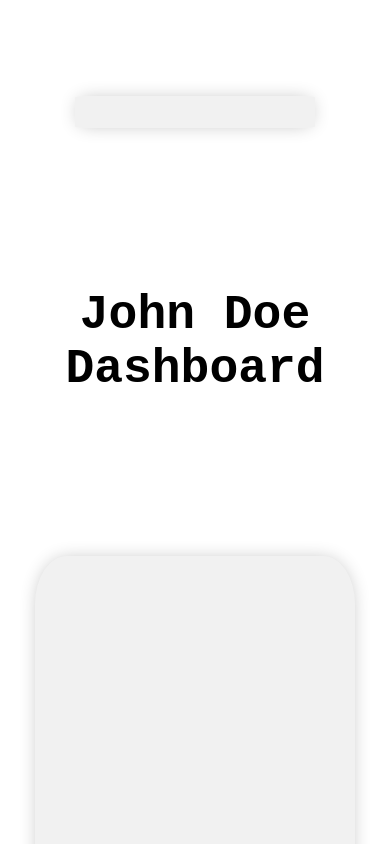
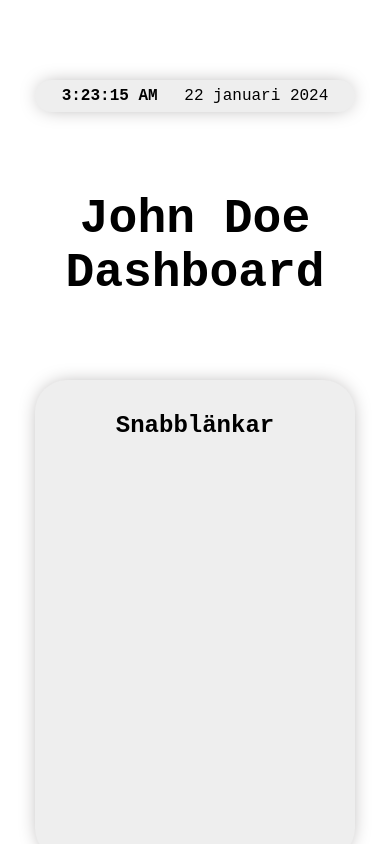
Before and after one commit to Simon-jmk/Dashboard-FJS23, a website built with Vite: page Vite - Dashboard/index.html in a window 390 px wide. Shown: the top 844 px of the page. Built offline with nearby package versions, Linux system fonts and the light colour scheme.

Commit message:
Styling med fungerande responsivitet + clocka med datum

```diff
--- a/Vite - Dashboard/index.html
+++ b/Vite - Dashboard/index.html
@@ -4,26 +4,44 @@
     <meta charset="UTF-8" />
     <meta name="viewport" content="width=device-width, initial-scale=1.0" />
     <title>Dashboard</title>
-    <link rel="stylesheet" href="style.css">
+    <link rel="stylesheet" href="style.css" />
+    <script type="module" src="main"></script>
   </head>
   <body>
     <main>
       <div class="container">
         <div class="time">
-            <div class="clock"></div>
+          <div class="clock">
+            <h3 class="center text" id="time"></h3>
+            <h4 class="center text" id="date"></h4>
           </div>
-          <div class="titel">
+        </div>
+        <div class="title">
           <h1 class="title-text">John Doe Dashboard</h1>
         </div>
         <div class="card-wrapper">
-              <div class="card link"></div>
-              <div class="card weather"></div>
-              <div class="card random"></div>
-              <div class="card note"></div>
+          <div class="card-divider">
+            <div class="card link">
+              <h2 class="text">Snabblänkar</h2>
+            </div>
+            <div class="card weather">
+              <h2 class="text">Dagens väder</h2>
+            </div>
+          </div>
+          <div class="card-divider">
+            <div class="card random">
+              <h2 class="text">Random</h2>
+            </div>
+            <div class="card note">
+              <h2 class="text">Anteckningar</h2>
+            </div>
+          </div>
         </div>
         <footer>
           <div class="background">
-              <div class="bg-button"></div>
+            <div class="bg-button">
+              <h3 class="center text">[o] Slumpa ny bakgrund</h3>
+            </div>
           </div>
         </footer>
       </div>
--- a/Vite - Dashboard/main.js
+++ b/Vite - Dashboard/main.js
@@ -0,0 +1,13 @@
+import axios from "axios";
+
+let time = document.getElementById("time");
+
+setInterval(() =>{
+    let currentTime = new Date();
+    time.innerHTML = currentTime.toLocaleTimeString();
+},1000)
+
+let date = document.getElementById("date");
+
+let dateFormat = { month: 'long', year: 'numeric', day: 'numeric' };
+date.innerHTML = new Date().toLocaleDateString('sv-SE', dateFormat);
--- a/Vite - Dashboard/style.css
+++ b/Vite - Dashboard/style.css
@@ -1,3 +1,8 @@
+:root {
+    --shadow: 0 0 20px -5px rgb(159, 156, 156);
+    --object-color: rgb(238, 238, 238);
+}
+
 *,
 *::before,
 *::after {
@@ -16,39 +21,77 @@
     row-gap: 5rem;
 
 }
+h2 {
+    text-align: center;
+}
 .time {
     grid-area: time;
     align-self: start;
     justify-self: center;
-    margin-top: 1rem;
+}
+.center {
+    display: flex;
+    align-items: center;
+}
+.clock {
+    display: flex;
+    justify-content: space-between;
+    width: 20rem;
+    height: 2rem;
+    border-radius: 1rem;
+    background-color: var(--object-color);
+    box-shadow: var(--shadow);
+    margin-top: 5rem;
+}
+.time h3 {
+    font-size: 1rem;
+    margin-left: auto;
+}
+.time h4 {
+    font-size: 1rem;
+    font-weight: 500;
+    margin: auto;
 }
 .title {
     grid-area: title;
+    display: flex;
+    justify-content: center;
 }
 .title-text {
     font-size: 3rem;
     text-align: center;
     font-family: 'Courier New', Courier, monospace;
-    margin-top: 5rem;
+    max-width: 20rem;
 }
 .card-wrapper {
     grid-area: cards;
     display: flex;
     flex-direction: row;
     flex-wrap: wrap;
-    justify-content: space-evenly;
+    justify-content: center;
     align-content: center;
     row-gap: 5rem;
     column-gap: 5rem;
-    margin-top: 5rem;
+}
+.card-divider {
+    display: flex;
+    flex-wrap: wrap;
+    justify-content: center;
+    gap: 5rem;
 }
 .card {
-    background-color: lightgrey;
-    opacity: 30%;
-    border-radius: 10%;
+    background-color: var(--object-color);
+    border-radius: 2rem;
     min-height: 30rem;
     min-width: 20rem;
-    box-shadow: 0 0 20px -5px black;
+    box-shadow: var(--shadow);
+}
+h2 {
+    margin-top: 2rem;
+}
+.text {
+    color: black;
+    font-family: 'Courier New', Courier, monospace;
 }
 footer {
   display: flex;
@@ -58,20 +101,12 @@ footer {
 
 }
 .bg-button {
-    opacity: 30%;
-    width: 10rem;
+    display: flex;
+    justify-content: center;
+    width: 20rem;
     height: 2rem;
-    border-radius: 5%;
-    background-color: lightgray;
-    box-shadow: 0 0 20px -5px black;
+    border-radius: 1rem;
+    background-color: var(--object-color);
+    box-shadow: var(--shadow);
     margin-bottom: 5rem;
 }
-.clock {
-    opacity: 30%;
-    width: 15rem;
-    height: 2rem;
-    border-radius: 5%;
-    background-color: lightgray;
-    box-shadow: 0 0 20px -5px black;
-    margin-top: 5rem;
-}
```
Lines whose indentation alone changed are shown as unchanged.
